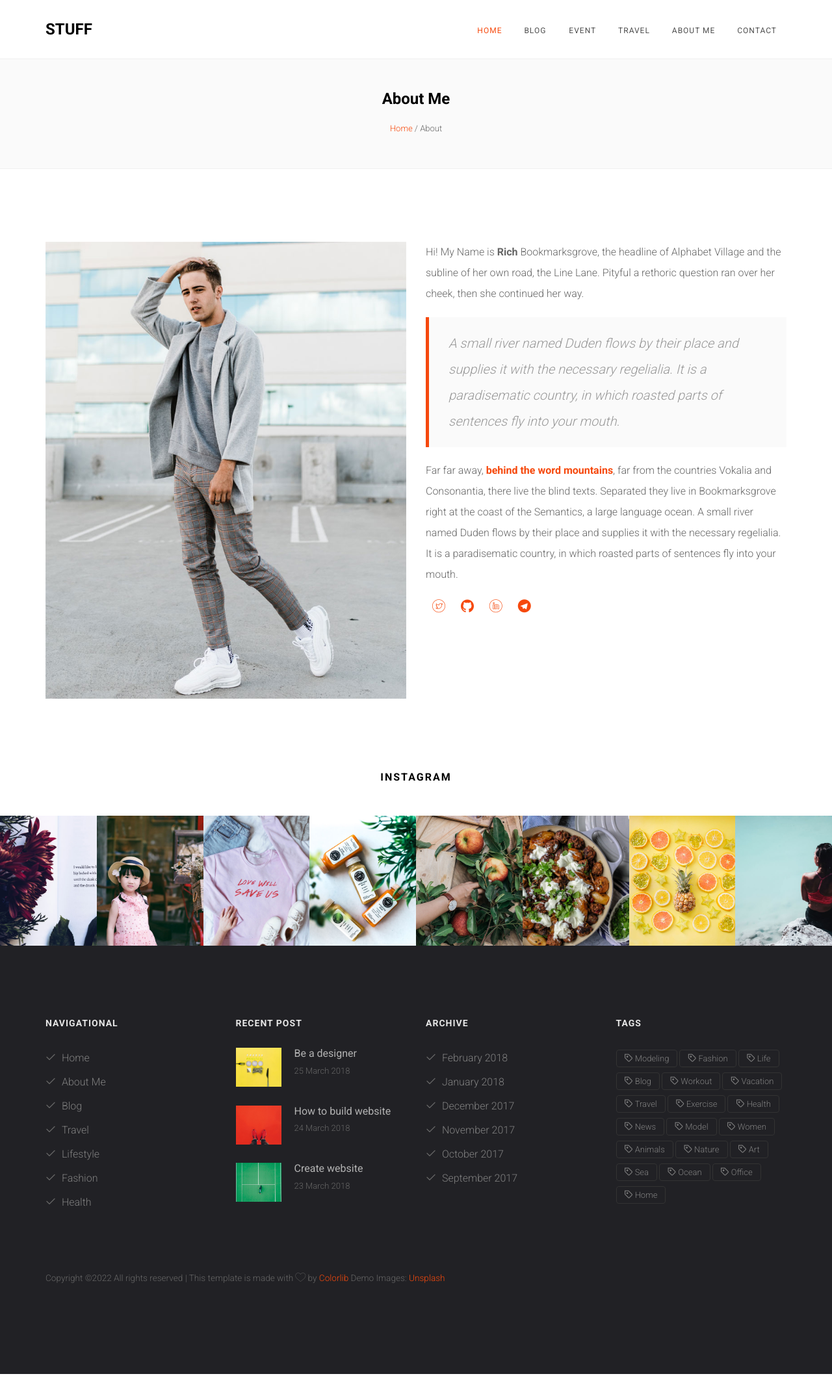
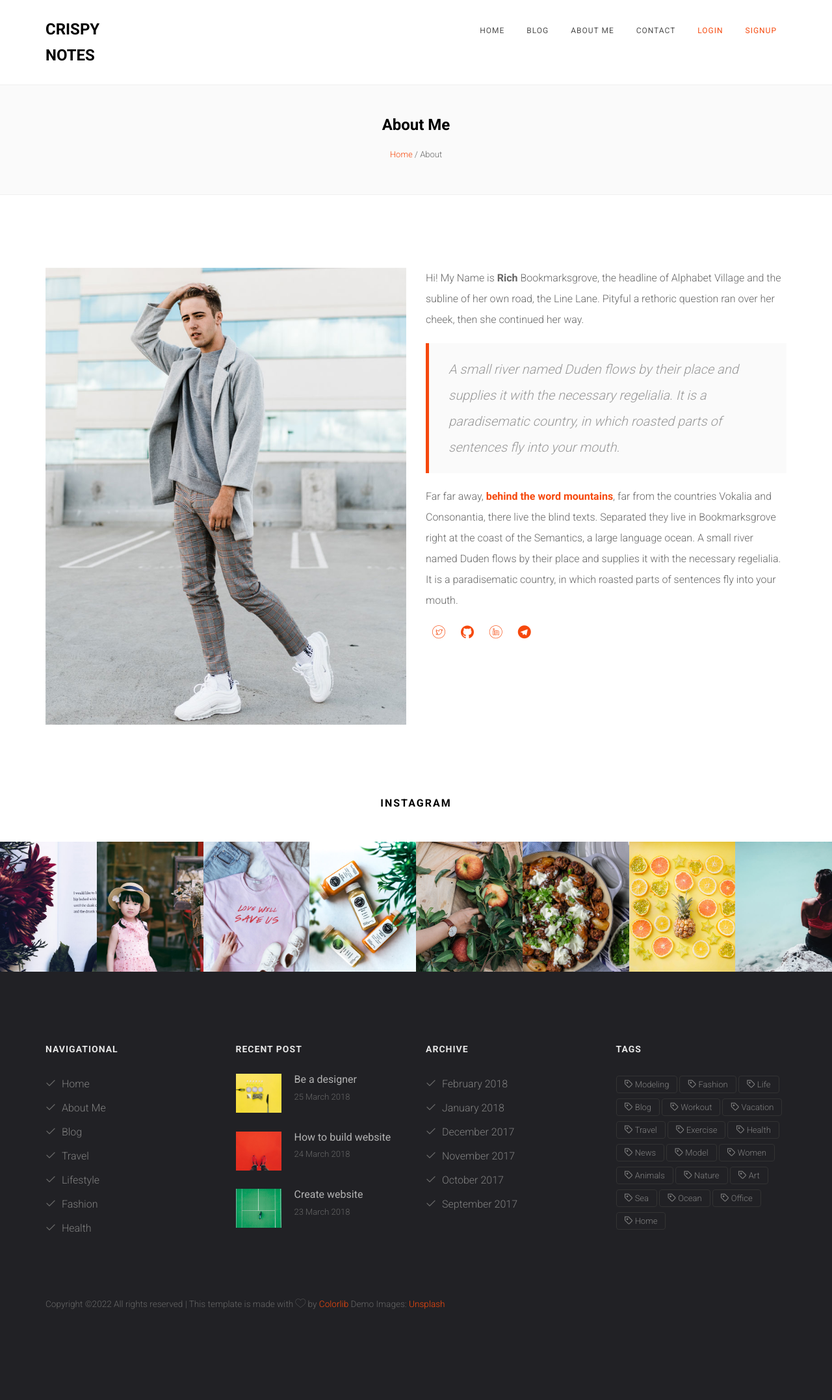
Before and after one commit to EverLookNeverSee/crispy_notes, a Django app: page /about/ in a window 1280 px wide. Shown: the whole page at 65% size. Before the commit the page ends 2114 px from the top, so only its background shows below. Run offline with Django 3.2, Linux system fonts and the light colour scheme; some libraries are stand-ins or nearby versions; some web fonts are replaced.

Commit message:
Fixing links and adding message functionality

```diff
--- a/core/templates/base.html
+++ b/core/templates/base.html
@@ -62,24 +62,21 @@
 				<div class="container">
 					<div class="row">
 						<div class="col-xs-2">
-							<div id="colorlib-logo"><a href="index.html">Stuff</a></div>
+							<div id="colorlib-logo"><a href="{% url 'home:index' %}">Crispy Notes</a></div>
 						</div>
 						<div class="col-xs-10 text-right menu-1">
 							<ul>
-								<li class="active"><a href="index.html">Home</a></li>
-								<li class="has-dropdown">
-									<a href="blog.html">Blog</a>
-									<ul class="dropdown">
-										<li><a href="single.html">Blog Single</a></li>
-										<li><a href="#">Video</a></li>
-										<li><a href="#">Read</a></li>
-										<li><a href="#">Lifestyle</a></li>
-									</ul>
-								</li>
-								<li><a href="event.html">Event</a></li>
-								<li><a href="travel.html">Travel</a></li>
-								<li><a href="about.html">About Me</a></li>
-								<li><a href="contact.html">Contact</a></li>
+								<li><a href="{% url 'home:index' %}">Home</a></li>
+								<li><a href="#">Blog</a></li>
+								<li><a href="{% url 'home:about' %}">About Me</a></li>
+								<li><a href="{% url 'home:contact' %}">Contact</a></li>
+								{% if request.user.is_authenticated %}
+								<li class="active"><a href="#">Logged in as {{ request.user.email}}</a></li>
+								<li class="active"><a href="{% url 'accounts:logout' %}">Logout</a></li>
+								{% else %}
+								<li class="active"><a href="{% url 'accounts:login' %}">Login</a></li>
+								<li class="active"><a href="{% url 'accounts:signup' %}">SignUp</a></li>
+								{% endif %}
 							</ul>
 						</div>
 					</div>
@@ -87,12 +84,19 @@
 			</div>
 		</nav>
 
+		<div>
+			{% if messages %}
+				{% for message in messages %}
+					<div class="alert alert-{{ message.tags }}">
+						{{ message }}
+					</div>
+				{% endfor %}
+			{% endif %}
+		</div>
 
 		{% block content %}
 
 		{% endblock content %}
-
-
 
 		<div id="colorlib-instagram">
 			<div class="row">
```
